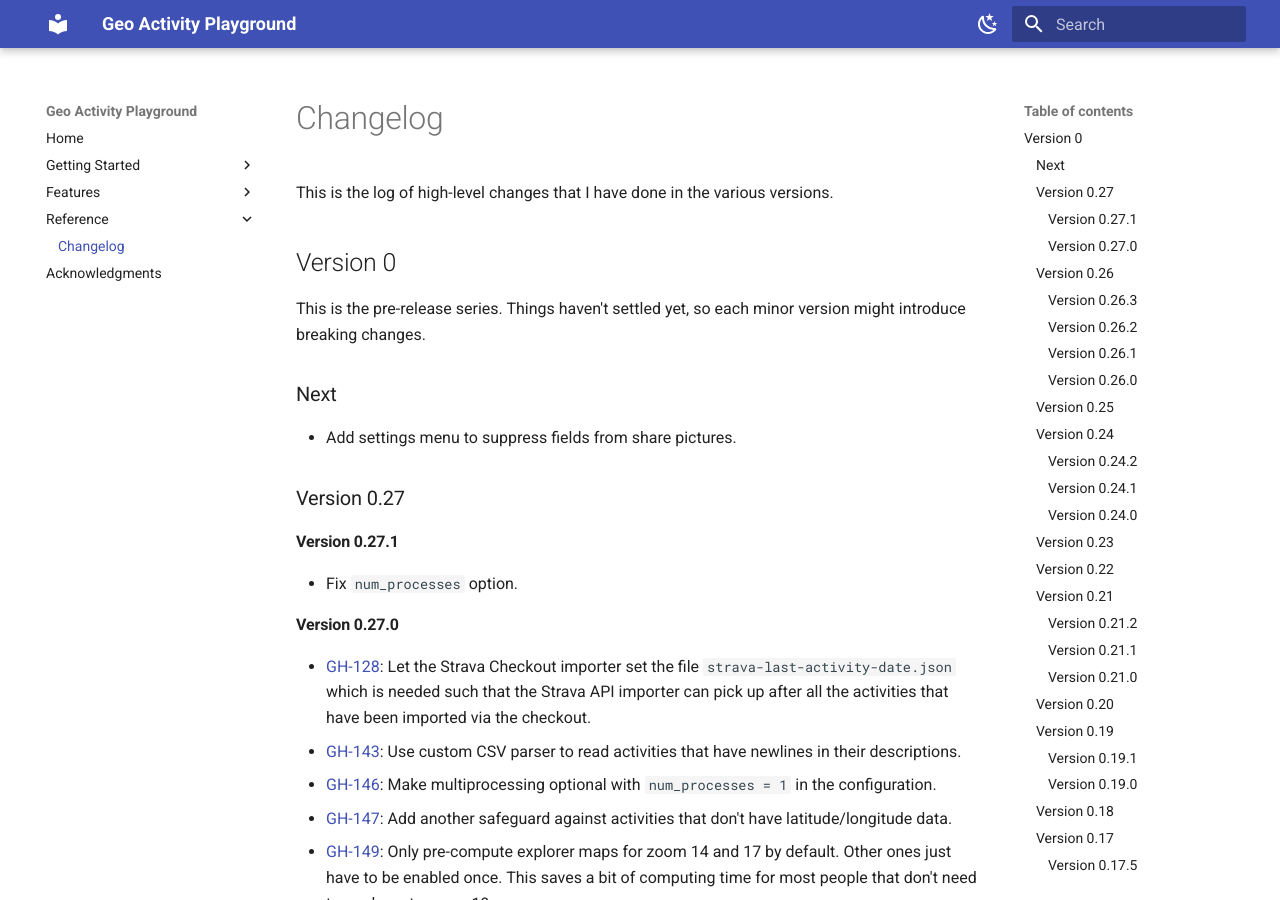
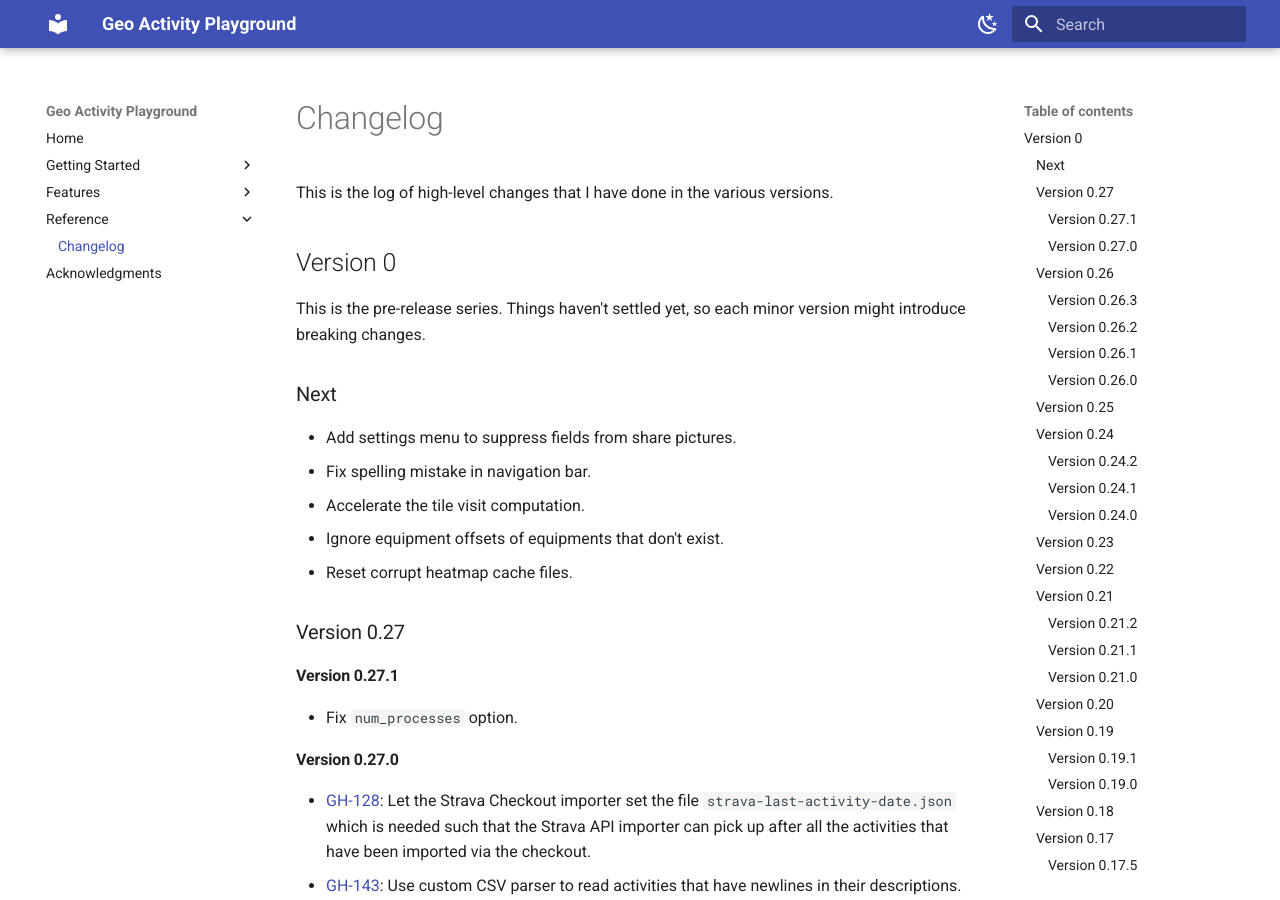
Before and after one commit to martin-ueding/geo-activity-playground, an MkDocs documentation site: the page built from docs/reference/changelog.md, in a window 1280 px wide and 900 px high. Built offline with MkDocs 1.6.1 and Material for MkDocs 9.7.7, drawn with Linux system fonts in a browser that asks for light colours.

```diff
--- a/docs/reference/changelog.md
+++ b/docs/reference/changelog.md
@@ -9,6 +9,10 @@
 ### Next
 
 - Add settings menu to suppress fields from share pictures.
+- Fix spelling mistake in navigation bar.
+- Accelerate the tile visit computation.
+- Ignore equipment offsets of equipments that don't exist.
+- Reset corrupt heatmap cache files.
 
 ### Version 0.27
 
```
Also changed, not shown: docs/features/explorer-tiles.md (+6 -2 lines), docs/features/umap-with-tiles.jpg (renamed from docs/umap-with-tiles.jpg).
